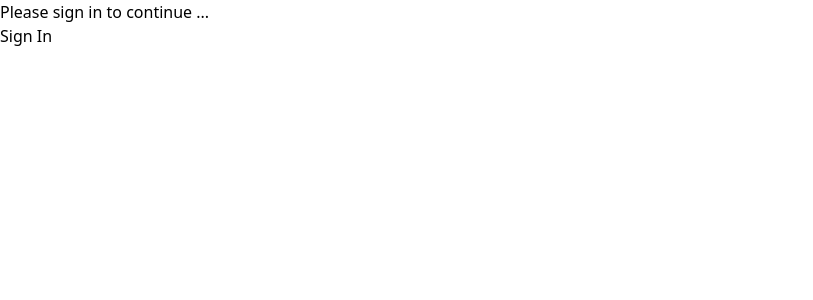
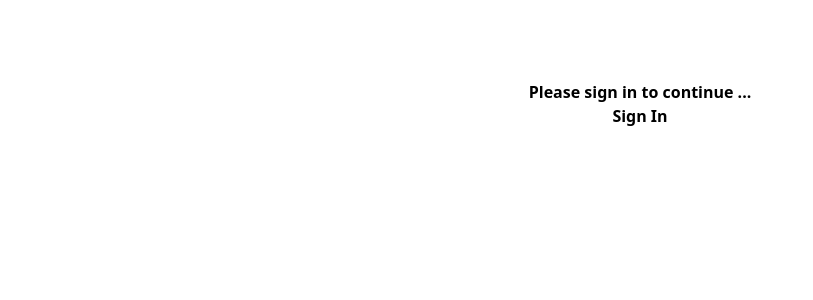
Before and after one commit to MercyBett/sensei, a Next.js app: page / in a window 1280 px wide. Shown: the top 300 px of the page, without its empty margins (0-813 px from the left). Built offline with nearby package versions, Linux system fonts and the light colour scheme; no server answers; the database is empty.

Commit message:
style if not session div

```diff
--- a/pages/index.tsx
+++ b/pages/index.tsx
@@ -77,10 +77,10 @@
     )
   }
   return (
-    <>
+    <div className="flex flex-col items-center justify-center font-semibold mt-20">
       Please sign in to continue ...<br />
       <button onClick={() => signIn()}>Sign In</button>
-    </>
+    </div>
   )
 }
 export const getServerSideProps: GetServerSideProps = async () => {
```
